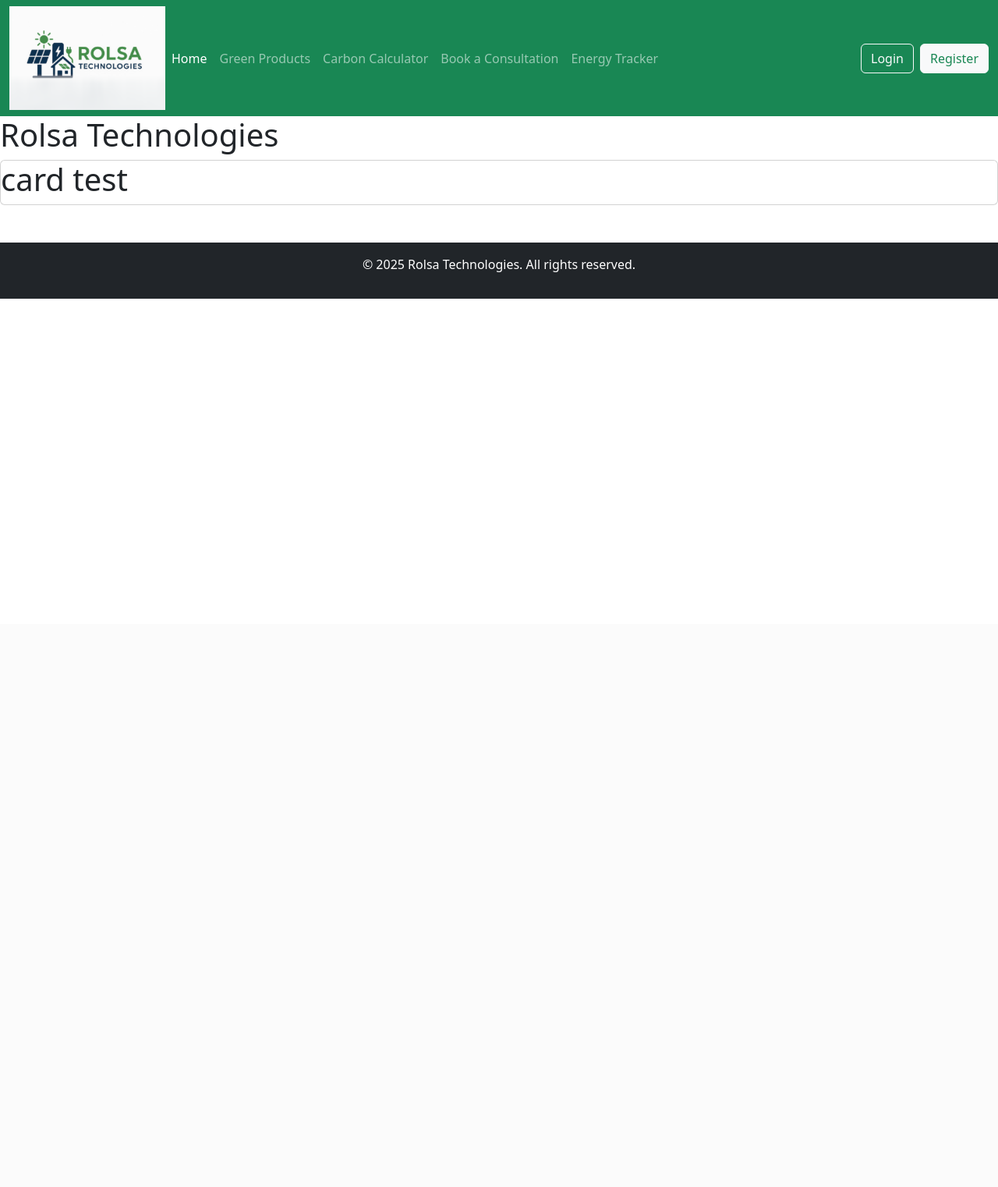
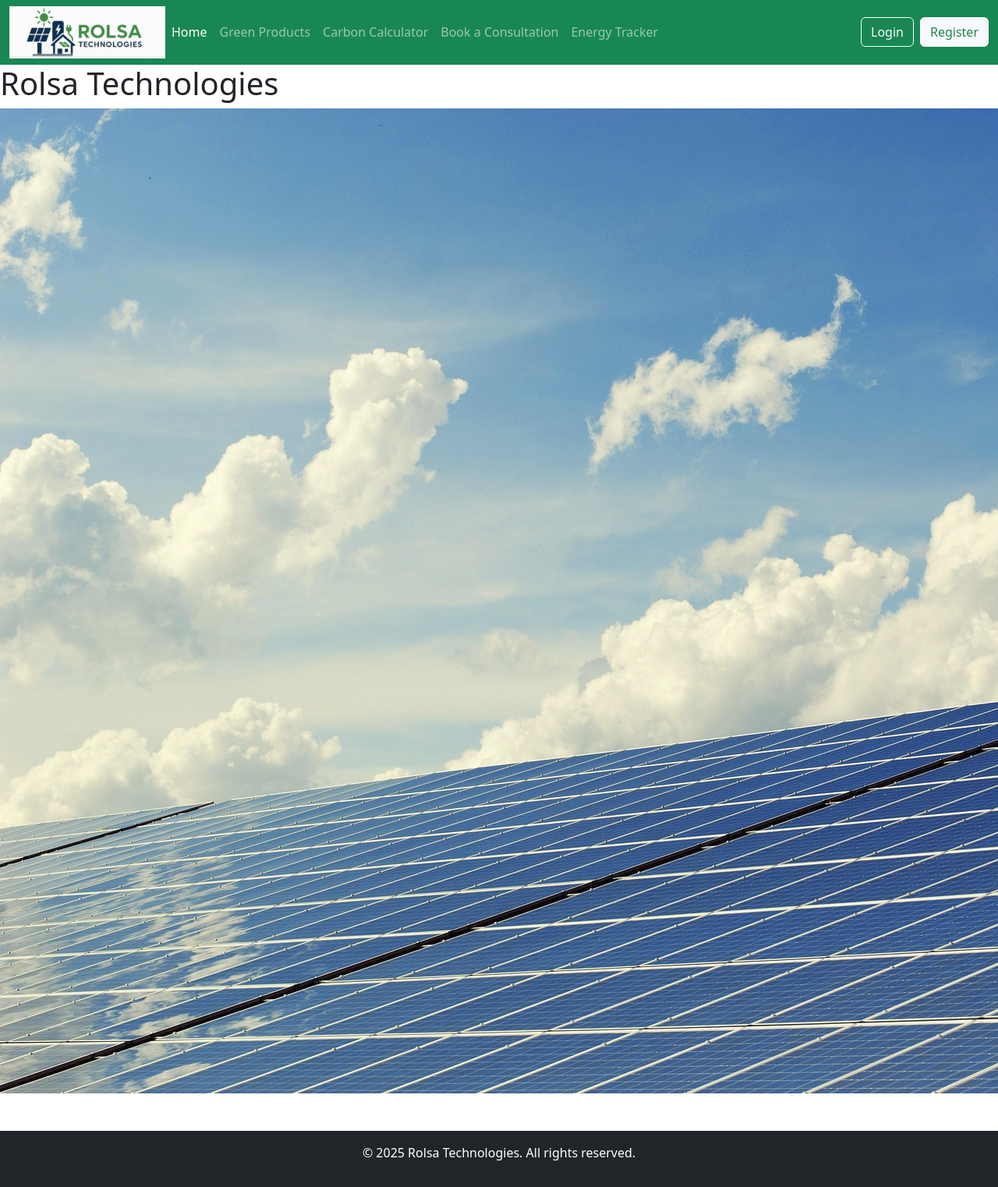
Before and after one commit to toleratedT-web/eco-site, a Flask app: page / in a window 1280 px wide; the page is wider, and only the part inside the window is pictured. Shown: that part at 78% size. Before the commit the page ends 383 px from the top of that part, so only its background shows below. Run offline with Flask 3, Linux system fonts and the light colour scheme.

Commit message:
sandy latest

```diff
--- a/app/templates/base.html
+++ b/app/templates/base.html
@@ -14,7 +14,7 @@
   <div class="container-fluid">
 
     <!-- Brand on the LEFT -->
-    <img src="images/logo.png" alt="Rolsa Technologies Logo" width="200">
+    <img src="/static/images/logo.png" alt="Rolsa Technologies Logo" width="200">
 
     <!-- Mobile Toggle Button -->
     <button class="navbar-toggler" type="button" data-bs-toggle="collapse" data-bs-target="#rolsaNavbar"
--- a/app/templates/home.html
+++ b/app/templates/home.html
@@ -3,10 +3,13 @@
 {% block content %}
     <title>Rolsa Technologies</title>
 
-
     <h1>Rolsa Technologies</h1>
 
-    <div class="card">
-        <h1>card test</h1>
+    <div class="container-fluid-hero">
+        <img src="/static/images/solar_panels.jpg" class="hero-element">
     </div>
+
+
+
+
 {% endblock %}
```
Also changed, not shown: app/static/images/logo.png, app/static/images/solar_panels.jpg (added), app/static/styles.css (added), 1 other file.
